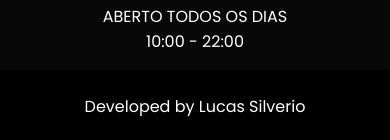
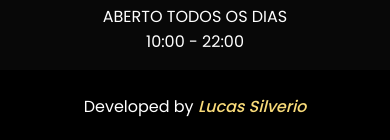
Before and after one commit to lukasilverio94/sorveteria-spa, a React (Create React App) app: page / in a window 390 px wide. Shown: the part 3025-3165 px from the top of the page. Built offline with nearby package versions, Linux system fonts and the light colour scheme.

Commit message:
changed color span footer

```diff
--- a/src/components/Footer/index.js
+++ b/src/components/Footer/index.js
@@ -25,7 +25,7 @@ export default function Footer() {
       </div>
       <div>
         <p className="developed-by">
-          Developed by Lucas Silverio
+          Developed by <span>Lucas Silverio</span>
         </p>
       </div>
     </footer>
--- a/src/components/Footer/style.css
+++ b/src/components/Footer/style.css
@@ -27,11 +27,17 @@ footer {
   background-color: #000000;
 }
 
+.developed-by span {
+  color: rgb(249, 219, 121);
+  font-weight: 500;
+  font-style: italic;
+}
+
 @media (max-width: 436px) {
   .container-footer {
     flex-direction: column;
     padding: 1rem;
-    gap: .5rem;
+    gap: 0.5rem;
   }
 
   .container-footer div {
```
